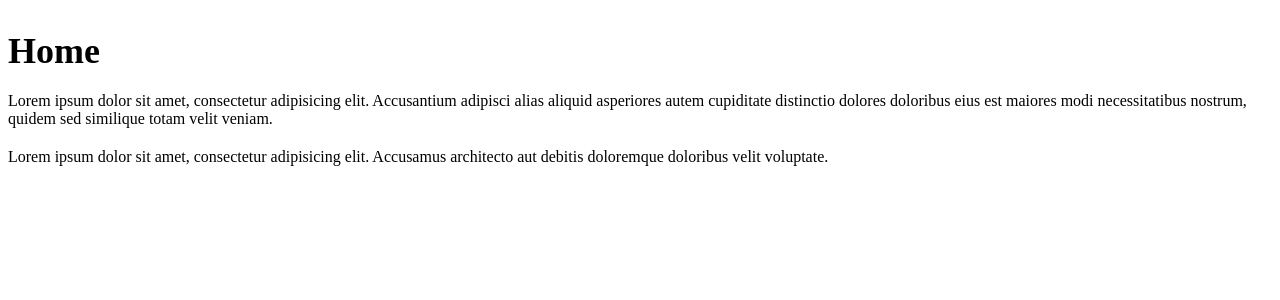
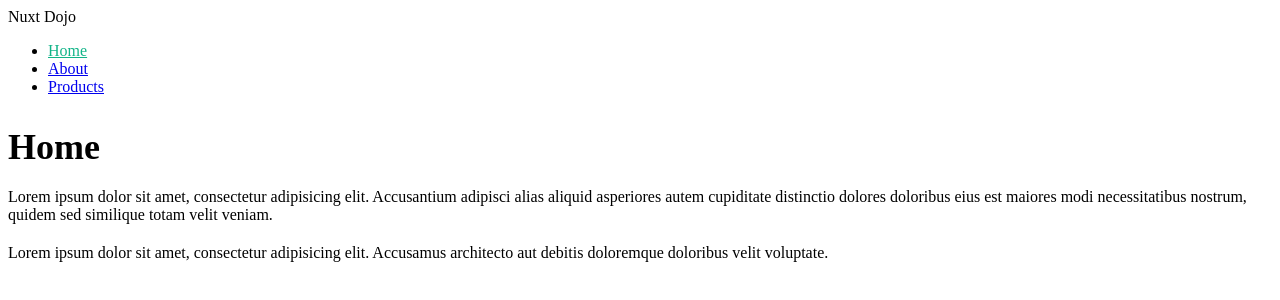
Before and after one commit to IlyaKrapivnoy/nuxt_dojo, a Nuxt app: page / in a window 1280 px wide. Shown: the top 300 px of the page. Built offline with nearby package versions, Linux system fonts and the light colour scheme.

Commit message:
add default layout

```diff
--- /dev/null
+++ b/layouts/default.vue
@@ -0,0 +1,26 @@
+<template>
+  <div>
+    <header>
+      <nav>
+        <NuxtLink tp="/">Nuxt Dojo</NuxtLink>
+        <ul>
+          <li><NuxtLink to="/">Home</NuxtLink></li>
+          <li><NuxtLink to="/about">About</NuxtLink></li>
+          <li><NuxtLink to="/products">Products</NuxtLink></li>
+        </ul>
+      </nav>
+    </header>
+
+    <div>
+      <slot />
+    </div>
+  </div>
+</template>
+
+<script setup></script>
+
+<style scoped>
+.router-link-exact-active {
+  color: #12b488;
+}
+</style>
--- a/pages/index.vue
+++ b/pages/index.vue
@@ -1,4 +1,5 @@
 <template>
+  <div>
     <h2>Home</h2>
     <p>
       Lorem ipsum dolor sit amet, consectetur adipisicing elit. Accusantium adipisci alias aliquid asperiores autem
@@ -9,6 +10,7 @@
       Lorem ipsum dolor sit amet, consectetur adipisicing elit. Accusamus architecto aut debitis doloremque doloribus
       velit voluptate.
     </p>
+  </div>
 </template>
 
 <script setup></script>
```
Lines whose indentation alone changed are shown as unchanged.
